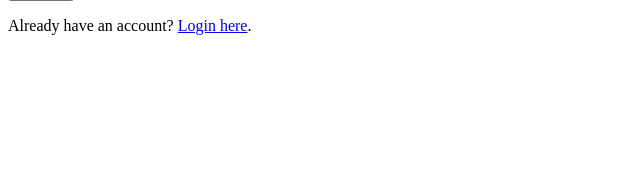
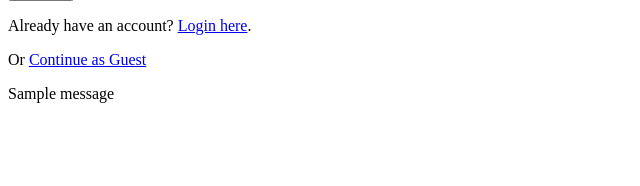
Before and after one commit to GeorgiFidanov/Latte-s-Pizzaria, a Flask app: page /register in a window 1280 px wide. Shown: the part 557-743 px from the top of the page, without its empty margins (0-640 px from the left). Run offline with Flask 3, Linux system fonts and the light colour scheme; one stand-in notice (Sample message) is shown.

Commit message:
Login as Guest

```diff
--- a/backend/app.py
+++ b/backend/app.py
@@ -120,6 +120,13 @@ def login():
     return render_template('login.html')
 
 
+@app.route('/guest_order')
+def guest_order():
+    session['username'] = 'Guest'  # Set guest username
+    session['guest'] = True  # Set guest flag in session
+    return redirect(url_for('menu'))
+
+
 @app.route('/logout')
 def logout():
     session.pop('username', None)
@@ -188,6 +195,11 @@ def delete_profile():
 
 @app.route('/menu', methods=['GET', 'POST'])
 def menu():
+
+    if 'username' not in session:
+        session['username'] = 'Guest'
+        session['guest'] = True
+
     pizzas = [  # Menu items
         {'name': 'Margherita', 'price': 8},
         {'name': 'Pepperoni', 'price': 10},
@@ -238,7 +250,7 @@ def order():
 
         elif payment_method == 'cash':
 
-            return redirect(url_for('cash_payment_loading', order_id=order_id))
+            return redirect(url_for('cash_payment', order_id=order_id))
 
     return render_template('order.html', order=order)
 
@@ -260,9 +272,16 @@ def simulate_card_payment(order_id):
     return redirect(url_for('thank_you'))
 
 
-@app.route('/cash_payment_loading/<order_id>')
-def cash_payment_loading(order_id):
-    return render_template('cash_payment_loading.html', order_id=order_id)
+@app.route('/cash_payment/<order_id>')
+def cash_payment(order_id):
+    order = orders_collection.find_one({'order_id': int(order_id)})
+
+    # Check if the order has been marked as 'Paid' by the admin
+    if order and order['status'] == 'Paid':
+        return redirect(url_for('thank_you'))
+
+    return render_template('cash_payment.html')
+
 
 
 @app.route('/thank_you')
--- a/backend/templates/admin.html
+++ b/backend/templates/admin.html
@@ -54,7 +54,6 @@
         }, 60000);  // Refresh every 1 minute to check status
     </script>
 
-    <!-- Logout link positioned and styled -->
     <div style="margin-top: 20px;">
         <a href="{{ url_for('logout') }}" style="text-decoration: none; color: blue;">Logout</a>
     </div>
--- a/backend/templates/forgot_password.html
+++ b/backend/templates/forgot_password.html
@@ -19,6 +19,9 @@
             <button type="submit" class="btn">Send Reset Link</button>
         </form>
 
+        <p><a href="{{ url_for('login') }}">Back to Login</a></p>
+    </div>
+
     {% with messages = get_flashed_messages(with_categories=true) %}
     {% if messages %}
         <ul class="flash-messages">
@@ -29,7 +32,5 @@
     {% endif %}
     {% endwith %}
 
-        <p><a href="{{ url_for('login') }}">Back to Login</a></p>
-    </div>
 </body>
 </html>
--- a/backend/templates/index.html
+++ b/backend/templates/index.html
@@ -24,7 +24,7 @@
         <div class="main-content-content">
             <h1>Mario and Luigi Pizzeria</h1>
             <p>Experience the best pizzas made with love!</p>
-            <a class="order-button" href="{{ url_for('order') }}">Order now</a>
+            <a class="order-button" href="{{ url_for('menu') }}">Order now</a>
         </div>
     </main>
 
@@ -32,6 +32,6 @@
         <p>&copy; 2024 Mario and Luigi Pizzeria. All rights reserved.</p>
     </footer>
 
-    <a href="{{ url_for('login') }}">Login</a> | <a href="{{ url_for('register') }}">Register</a>
+    <a href="{{ url_for('login') }}">Login</a> | <a href="{{ url_for('register') }}">Register</a> | <a href="{{ url_for('guest_order') }}">Continue as Guest</a>
 </body>
 </html>
--- a/backend/templates/login.html
+++ b/backend/templates/login.html
@@ -16,6 +16,10 @@
         <a href="{{ url_for('forgot_password') }}">Forgot Password?</a>
     </form>
 
+    <p>Don't have an account? <a href="{{ url_for('register') }}">Register here</a>.</p>
+    <p>Or <a href="{{ url_for('guest_order') }}">Continue as Guest</a></p>
+
+
     {% with messages = get_flashed_messages(with_categories=true) %}
     {% if messages %}
         <div class="flash-messages">
@@ -25,7 +29,5 @@
         </div>
     {% endif %}
     {% endwith %}
-
-    <p>Don't have an account? <a href="{{ url_for('register') }}">Register here</a>.</p>
 </body>
 </html>
--- a/backend/templates/register.html
+++ b/backend/templates/register.html
@@ -48,7 +48,16 @@
     </form>
 
     <p>Already have an account? <a href="{{ url_for('login') }}">Login here</a>.</p>
+    <p>Or <a href="{{ url_for('guest_order') }}">Continue as Guest</a></p>
 
-
+    {% with messages = get_flashed_messages(with_categories=true) %}
+        {% if messages %}
+            <div class="flash-messages">
+                {% for category, message in messages %}
+                    <div class="flash-message">{{ message }}</div>
+                {% endfor %}
+            </div>
+        {% endif %}
+    {% endwith %}
 </body>
 </html>
```
Also changed, not shown: backend/templates/cash_payment.html (renamed from backend/templates/cash_payment_loading.html, +10 -0 lines), backend/templates/order.html (+10 -0 lines). Lines whose indentation alone changed are shown as unchanged.
